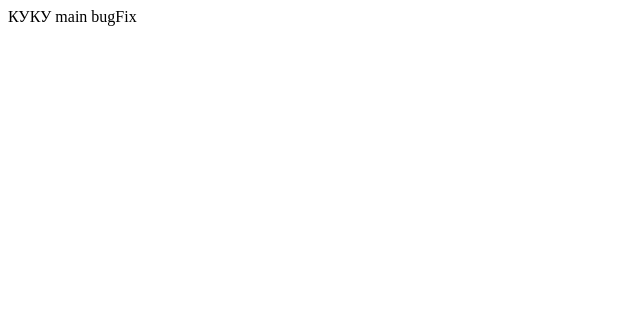
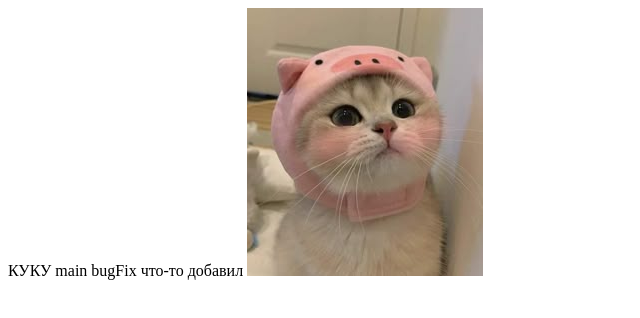
Before and after one commit to kupzov2000/kupzov2000.github.io, a plain HTML site: page index.html in a window 1280 px wide. Shown: the whole page, without its empty margins (0-640 px from the left). Drawn offline with Linux system fonts and the light colour scheme.

Commit message:
feat: добавил котяток

```diff
--- a/index.html
+++ b/index.html
@@ -11,6 +11,8 @@
   КУКУ
   main
   bugFix
+что-то добавил
+  <img src="./cat.jpg" alt="котик">
 </body>
 
 </html>
```
Also changed, not shown: cat.jpg (added).
